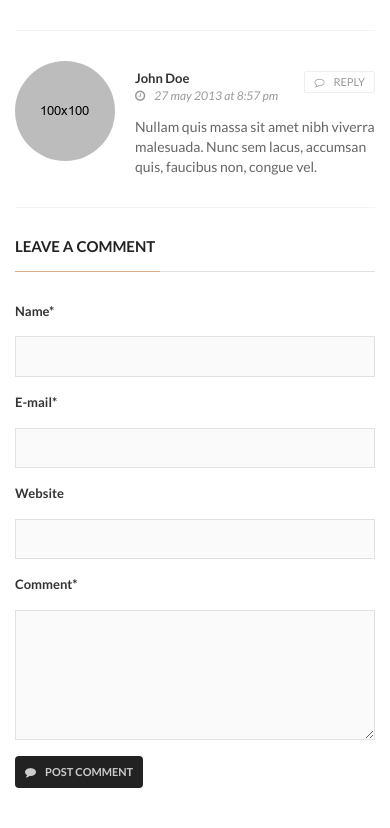
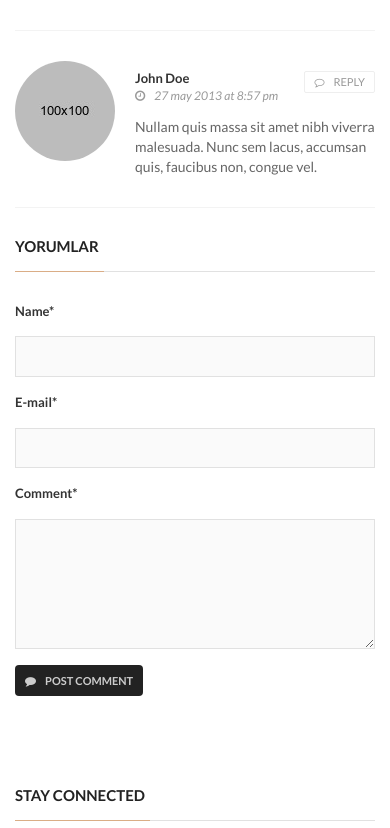
Before and after one commit to acunmedyaakademi/NewsDjangI, a Django app: template templates/pages/single-post.html in a window 390 px wide. Shown: the part 1909-2737 px from the top of the page. Run offline with Django 4.2, Linux system fonts and the light colour scheme; the template is opened without the code that fills it: values that come from a table or form of the project are taken from there, others are empty; data comes from the database, SQL or seed files in the repository; some libraries are stand-ins or nearby versions.

Commit message:
veritabanı düzenlendi, viewse yorumlar eklendi

```diff
--- a/news/admin.py
+++ b/news/admin.py
@@ -1,6 +1,7 @@
 from django.contrib import admin
-from .models import News, newsCategory, Author
+from .models import News, newsCategory, Author, Comments
 
 admin.site.register(News)
 admin.site.register(newsCategory)
 admin.site.register(Author)
+admin.site.register(Comments)
--- a/news/models.py
+++ b/news/models.py
@@ -42,6 +42,7 @@ class News(models.Model):
     image = models.ImageField(upload_to='news_images/', default='default_image.jpg')
     author = models.ForeignKey(Author,on_delete=models.CASCADE, default="Yazar")
 
+
     class Meta:
         db_table = 'News'
         verbose_name = 'New'
@@ -57,9 +58,9 @@ class News(models.Model):
 
 class Comments(models.Model):
     name_surname = models.CharField(max_length=120)
-    Email = models.EmailField(max_length=120)
-    Comment = models.TextField()
-    News = models.ForeignKey(News, on_delete=models.CASCADE, default="yorum")
+    email = models.EmailField(max_length=120)
+    comment = models.TextField()
+    news = models.ForeignKey(News, on_delete=models.CASCADE, default="yorum")
 
     class Meta:
         db_table = 'Comments'
--- a/templates/pages/single-post.html
+++ b/templates/pages/single-post.html
@@ -148,7 +148,7 @@
 								<!-- contact form box -->
 								<div class="contact-form-box">
 									<div class="title-section">
-										<h1><span>Leave a Comment</span> <span class="email-not-published">Your email address will not be published.</span></h1>
+										<h1><span>Yorumlar</span> <span class="email-not-published">E-posta adresiniz yayınlanmayacaktır.</span></h1>
 									</div>
 									<form id="comment-form">
 										<div class="row">
@@ -159,10 +159,6 @@
 											<div class="col-md-4">
 												<label for="mail">E-mail*</label>
 												<input id="mail" name="mail" type="text">
-											</div>
-											<div class="col-md-4">
-												<label for="website">Website</label>
-												<input id="website" name="website" type="text">
 											</div>
 										</div>
 										<label for="comment">Comment*</label>
```
Also changed, not shown: news/forms.py (+6 -1 lines), news/views.py (+19 -3 lines), db.sqlite3, news/migrations/0007_rename_comment_comments_comment_and_more.py (added).
